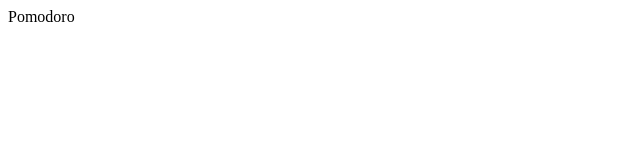
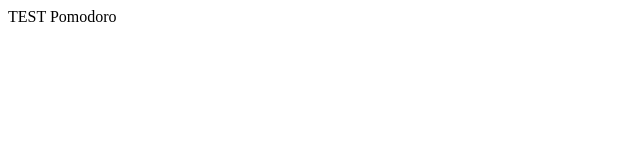
Before and after one commit to jalridley/palmodoro, a React (Create React App) app: page / in a window 1280 px wide. Shown: the top 160 px of the page, without its empty margins (0-640 px from the left). Built offline with nearby package versions, Linux system fonts and the light colour scheme.

Commit message:
github problems  test

```diff
--- a/src/components/App.js
+++ b/src/components/App.js
@@ -1,7 +1,7 @@
 import React from 'react';
 
 const App = () => {
-    return <div>Pomodoro</div>;
+    return <div>TEST Pomodoro</div>;
 };
 
 export default App;
```
